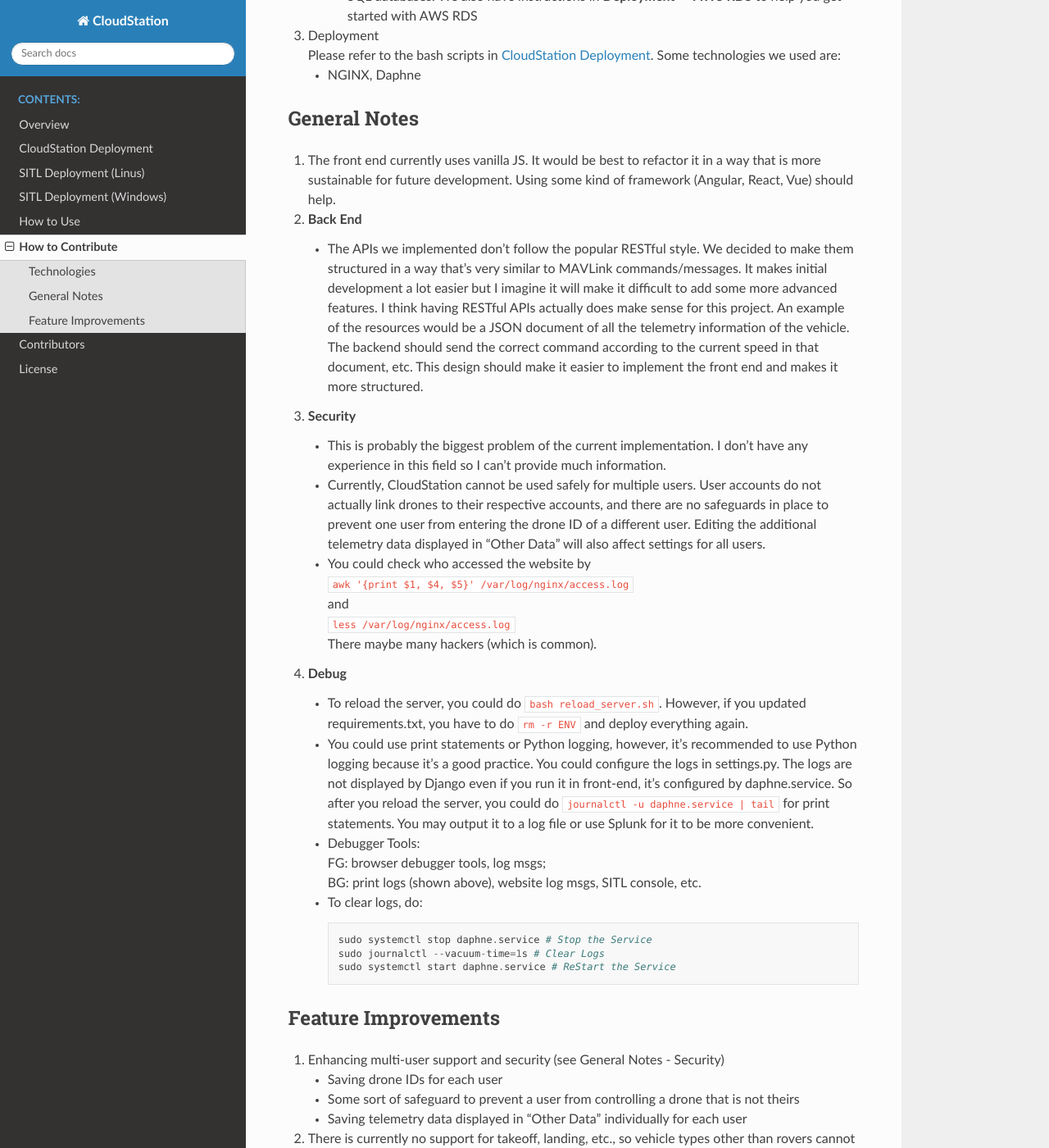
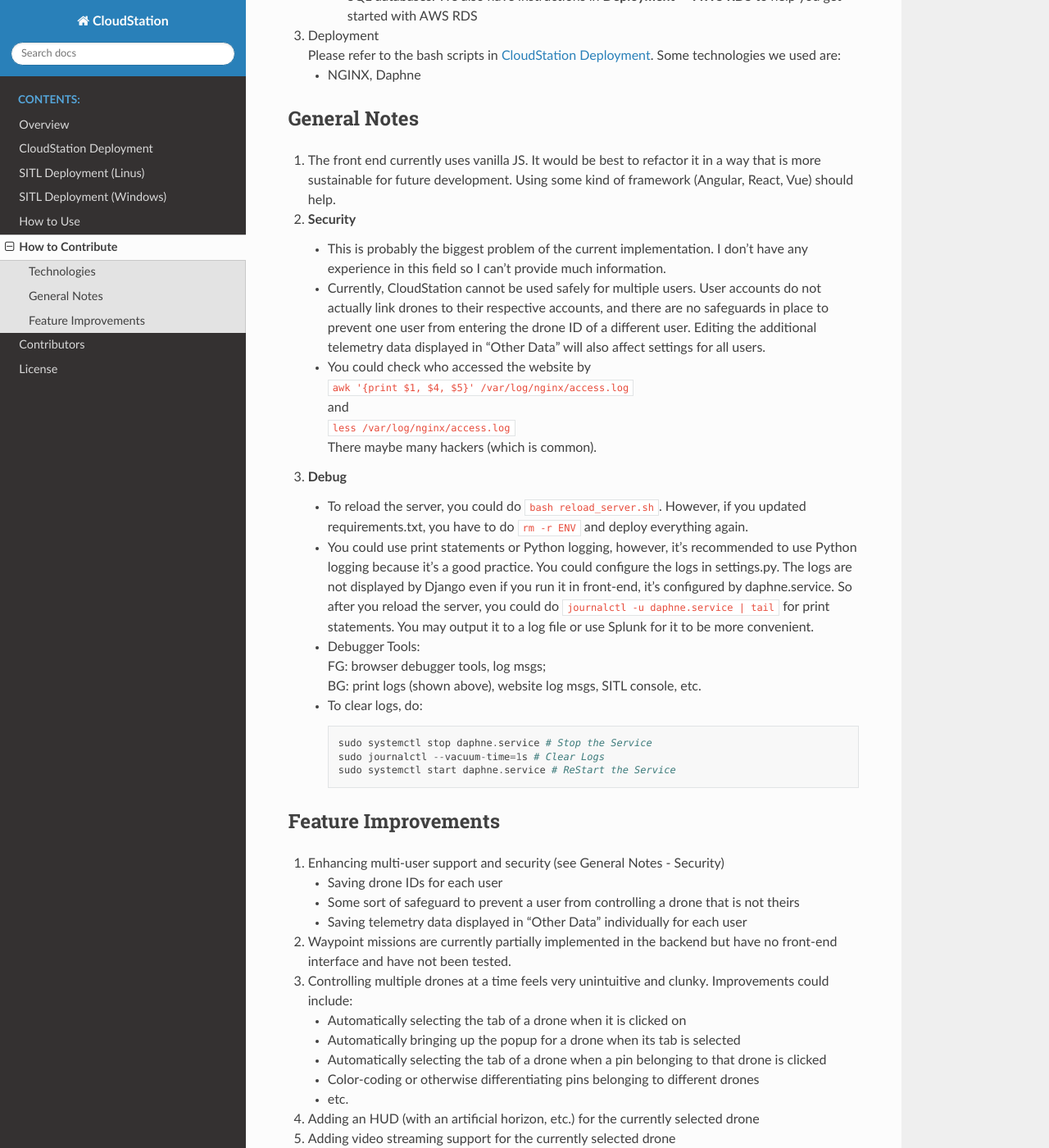
Before and after one commit to CloudStationTeam/docs, a Sphinx documentation site: the page built from source/contributing.md, in a window 1280 px wide and 1400 px high, scrolled down 640 px. Shown: the whole window at 82% size. Built offline with Sphinx 7.4.7 and the Read the Docs theme 2.0.0, drawn with Linux system fonts in a browser that asks for light colours; some of the changed text lies outside the part shown.

Commit message:
Update contributing.md
changed for V 4.0

````diff
--- a/source/contributing.md
+++ b/source/contributing.md
@@ -22,9 +22,8 @@
 
 ## General Notes
 1. The front end currently uses vanilla JS. It would be best to refactor it in a way that is more sustainable for future development. Using some kind of framework (Angular, React, Vue) should help.
-2. **Back End**
-    * The APIs we implemented don't follow the popular RESTful style. We decided to make them structured in a way that's very similar to MAVLink commands/messages. It makes initial development a lot easier but I imagine it will make it difficult to add some more advanced features. I think having RESTful APIs actually does make sense for this project. An example of the resources would be a JSON document of all the telemetry information of the vehicle. The backend should send the correct command according to the current speed in that document, etc. This design should make it easier to implement the front end and makes it more structured.
-3. **Security**
+
+2. **Security**
     * This is probably the biggest problem of the current implementation. I don't have any experience in this field so I can't provide much information.
     * Currently, CloudStation cannot be used safely for multiple users. User accounts do not actually link drones to their respective accounts, and there are no safeguards in place to prevent one user from entering the drone ID of a different user. Editing the additional telemetry data displayed in "Other Data" will also affect settings for all users.
     * You could check who accessed the website by \
@@ -47,21 +46,18 @@
       ```
 
 
-
 ## Feature Improvements
 1. Enhancing multi-user support and security (see General Notes - Security)
     * Saving drone IDs for each user
     * Some sort of safeguard to prevent a user from controlling a drone that is not theirs
     * Saving telemetry data displayed in "Other Data" individually for each user
-2. There is currently no support for takeoff, landing, etc., so vehicle types other than rovers cannot be controlled through CloudStation.
-3. The fly-to feature currently sets all fly-to points to 0 altitude, which means it can only be used for rovers. If support for flying vehicles is added, the fly-to feature will need altitude controls.
-4. Waypoint missions are currently partially implemented in the backend but have no front-end interface and have not been tested.
-5. Controlling multiple drones at a time feels very unintuitive and clunky. Improvements could include:
+2. Waypoint missions are currently partially implemented in the backend but have no front-end interface and have not been tested.
+3. Controlling multiple drones at a time feels very unintuitive and clunky. Improvements could include:
     * Automatically selecting the tab of a drone when it is clicked on
     * Automatically bringing up the popup for a drone when its tab is selected
     * Automatically selecting the tab of a drone when a pin belonging to that drone is clicked
     * Color-coding or otherwise differentiating pins belonging to different drones
     * etc.
-6. Adding an HUD (with an artificial horizon, etc.) for the currently selected drone
-7. Adding video streaming support for the currently selected drone
-8. Using different vehicle icons based on the type of vehicle detected
+4. Adding an HUD (with an artificial horizon, etc.) for the currently selected drone
+5. Adding video streaming support for the currently selected drone
+6. Using different vehicle icons based on the type of vehicle detected
````
Also changed, not shown: other parts of source/contributing.md (+1 -1 lines).
